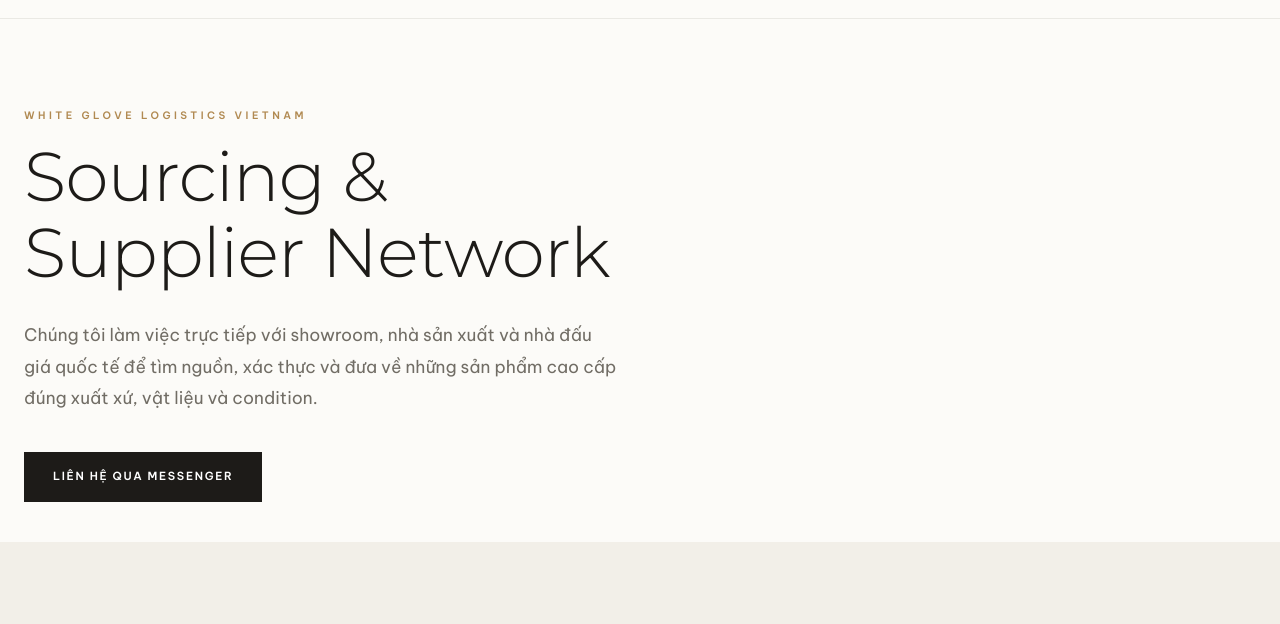
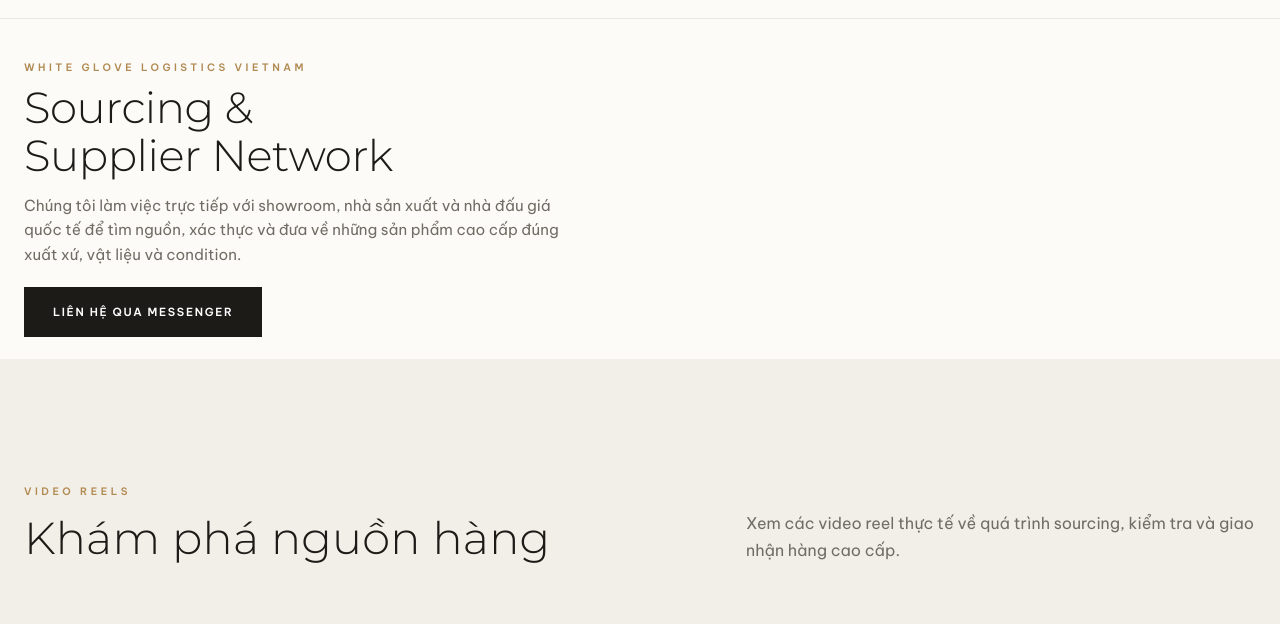
Before and after one commit to lemainamkhanh-arch/whiteglove-website, a plain HTML site: page sourcing.html in a window 1280 px wide. Shown: the part 102-726 px from the top of the page. Drawn offline with Linux system fonts and the light colour scheme.

Commit message:
Sourcing: compact hero section

```diff
--- a/sourcing.html
+++ b/sourcing.html
@@ -260,6 +260,14 @@ html,body{max-width:100%;overflow-x:clip}
 .nav-dropdown-menu a{text-transform:none!important;font-weight:400!important;font-size:.72rem!important;letter-spacing:.02em!important;color:var(--ink)!important;white-space:nowrap!important}
 .nav-dropdown-menu a:hover{color:var(--blue)!important}
 }
+</style>
+<style>
+/* Sourcing hero compact */
+.hero{padding:40px 0 22px}
+.hero .eyebrow{margin-bottom:8px}
+.hero-copy h1{font-size:clamp(1.9rem,3.4vw,3rem)}
+.hero-copy p{font-size:.95rem;max-width:560px;margin:14px 0 20px;line-height:1.6}
+@media(max-width:560px){.hero{padding:26px 0 14px}.hero-copy h1{font-size:clamp(1.6rem,6vw,2rem)}.hero-copy p{font-size:.88rem;margin:10px 0 16px}}
 </style>
 </head>
 <body>
```
